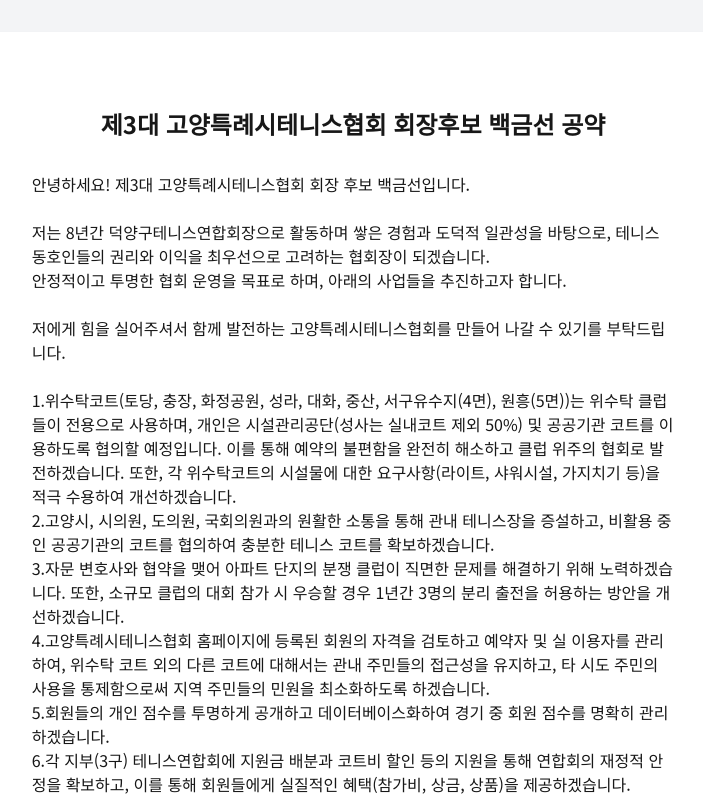
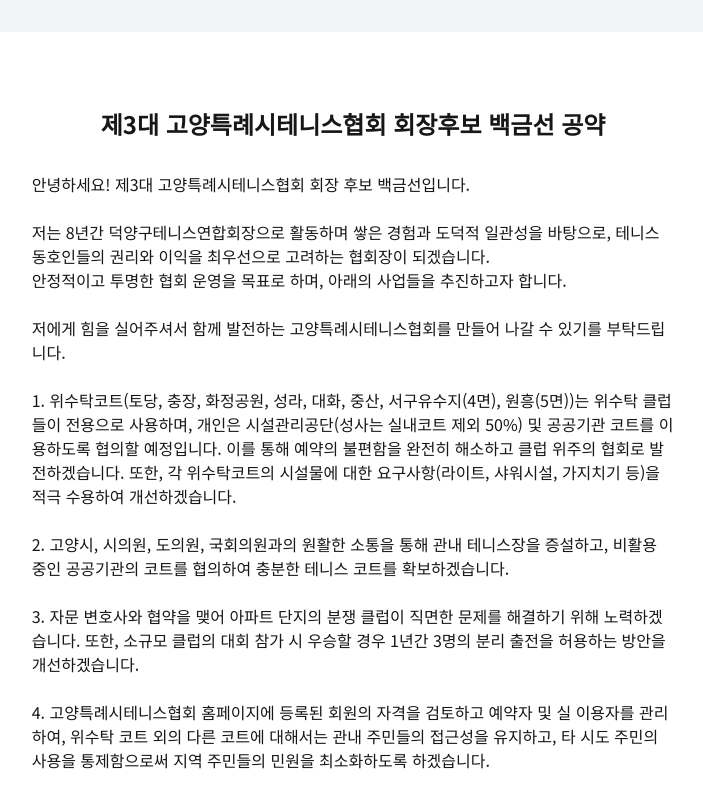
Before and after one commit to kimjy0301/whitegoldline, a Next.js app: page / in a window 1280 px wide. Shown: the whole page, without its empty margins (287-990 px from the left). Built offline with nearby package versions, Linux system fonts and the light colour scheme; a web font is replaced by a local one.

Commit message:
줄바꿈 추가

```diff
--- a/app/promise/page.tsx
+++ b/app/promise/page.tsx
@@ -24,39 +24,47 @@ const PromisePage = () => {
               저에게 힘을 실어주셔서 함께 발전하는 고양특례시테니스협회를 만들어
               나갈 수 있기를 부탁드립니다. <br />
               <br />
-              1.위수탁코트(토당, 충장, 화정공원, 성라, 대화, 중산,
+              1. 위수탁코트(토당, 충장, 화정공원, 성라, 대화, 중산,
               서구유수지(4면), 원흥(5면))는 위수탁 클럽들이 전용으로 사용하며,
               개인은 시설관리공단(성사는 실내코트 제외 50%) 및 공공기관 코트를
               이용하도록 협의할 예정입니다. 이를 통해 예약의 불편함을 완전히
               해소하고 클럽 위주의 협회로 발전하겠습니다. 또한, 각 위수탁코트의
               시설물에 대한 요구사항(라이트, 샤워시설, 가지치기 등)을 적극
               수용하여 개선하겠습니다.
-              <br /> 2.고양시, 시의원, 도의원, 국회의원과의 원활한 소통을 통해
+              <br />
+              <br /> 2. 고양시, 시의원, 도의원, 국회의원과의 원활한 소통을 통해
               관내 테니스장을 증설하고, 비활용 중인 공공기관의 코트를 협의하여
               충분한 테니스 코트를 확보하겠습니다. <br />
-              3.자문 변호사와 협약을 맺어 아파트 단지의 분쟁 클럽이 직면한
+              <br />
+              3. 자문 변호사와 협약을 맺어 아파트 단지의 분쟁 클럽이 직면한
               문제를 해결하기 위해 노력하겠습니다. 또한, 소규모 클럽의 대회 참가
               시 우승할 경우 1년간 3명의 분리 출전을 허용하는 방안을
               개선하겠습니다. <br />
-              4.고양특례시테니스협회 홈페이지에 등록된 회원의 자격을 검토하고
+              <br />
+              4. 고양특례시테니스협회 홈페이지에 등록된 회원의 자격을 검토하고
               예약자 및 실 이용자를 관리하여, 위수탁 코트 외의 다른 코트에
               대해서는 관내 주민들의 접근성을 유지하고, 타 시도 주민의 사용을
               통제함으로써 지역 주민들의 민원을 최소화하도록 하겠습니다.
               <br />
-              5.회원들의 개인 점수를 투명하게 공개하고 데이터베이스화하여 경기
+              <br />
+              5. 회원들의 개인 점수를 투명하게 공개하고 데이터베이스화하여 경기
               중 회원 점수를 명확히 관리하겠습니다. <br />
-              6.각 지부(3구) 테니스연합회에 지원금 배분과 코트비 할인 등의
+              <br />
+              6. 각 지부(3구) 테니스연합회에 지원금 배분과 코트비 할인 등의
               지원을 통해 연합회의 재정적 안정을 확보하고, 이를 통해 회원들에게
               실질적인 혜택(참가비, 상금, 상품)을 제공하겠습니다. <br />
-              7.상금을 증액하고 지역 할당(10%)을 보장하는 전국대회를 개최하며,
+              <br />
+              7. 상금을 증액하고 지역 할당(10%)을 보장하는 전국대회를 개최하며,
               지역 신인부를 신설하여 고양시 회원의 대회 참여 기회를
               확대하겠습니다. <br />
-              8.각 지부(3구)에서 능력 있고 테니스에 진심인 임원을 선출하여
+              <br />
+              8. 각 지부(3구)에서 능력 있고 테니스에 진심인 임원을 선출하여
               서로의 의견을 존중하고 화합된 협회를 운영하겠습니다. 또한,
               사무국장의 업무를 총무와 재무로 분리하고 반기 회계 공개를 통해
               투명한 협회 운영을 실현하겠습니다. <br />
-              9.협찬, 수익 사업, 민간 후원, 기업 출연, 정부 지원, 기금 유치 등을
-              통해 재정을 확보하고, 회원들에게 공평하고 많은 혜택을
+              <br />
+              9. 협찬, 수익 사업, 민간 후원, 기업 출연, 정부 지원, 기금 유치
+              등을 통해 재정을 확보하고, 회원들에게 공평하고 많은 혜택을
               제공하겠습니다. <br />
               <br />
               첨부파일에는 해당 공약에 대한 자세한 설명이 들어 있으니 꼭
```
